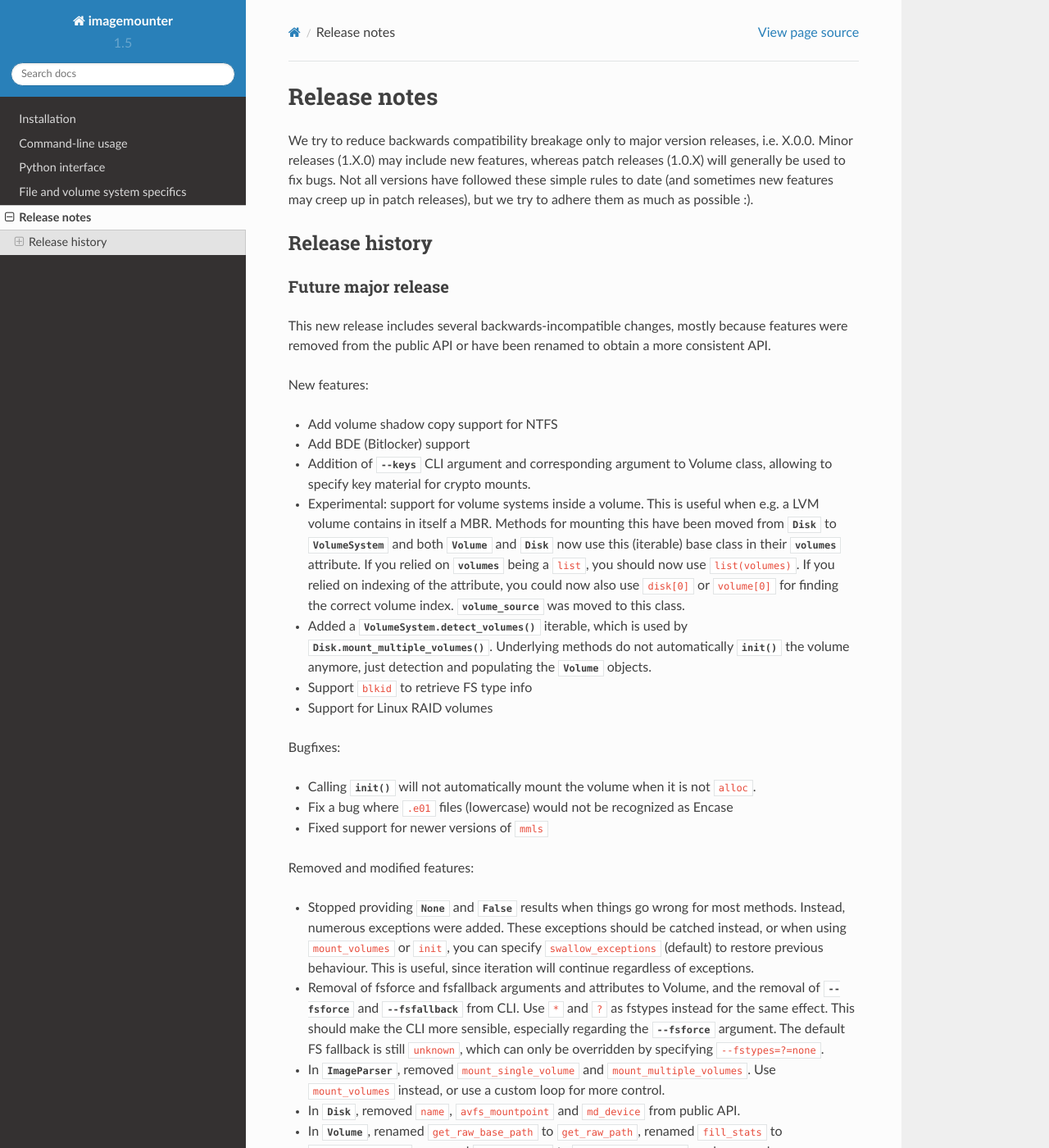
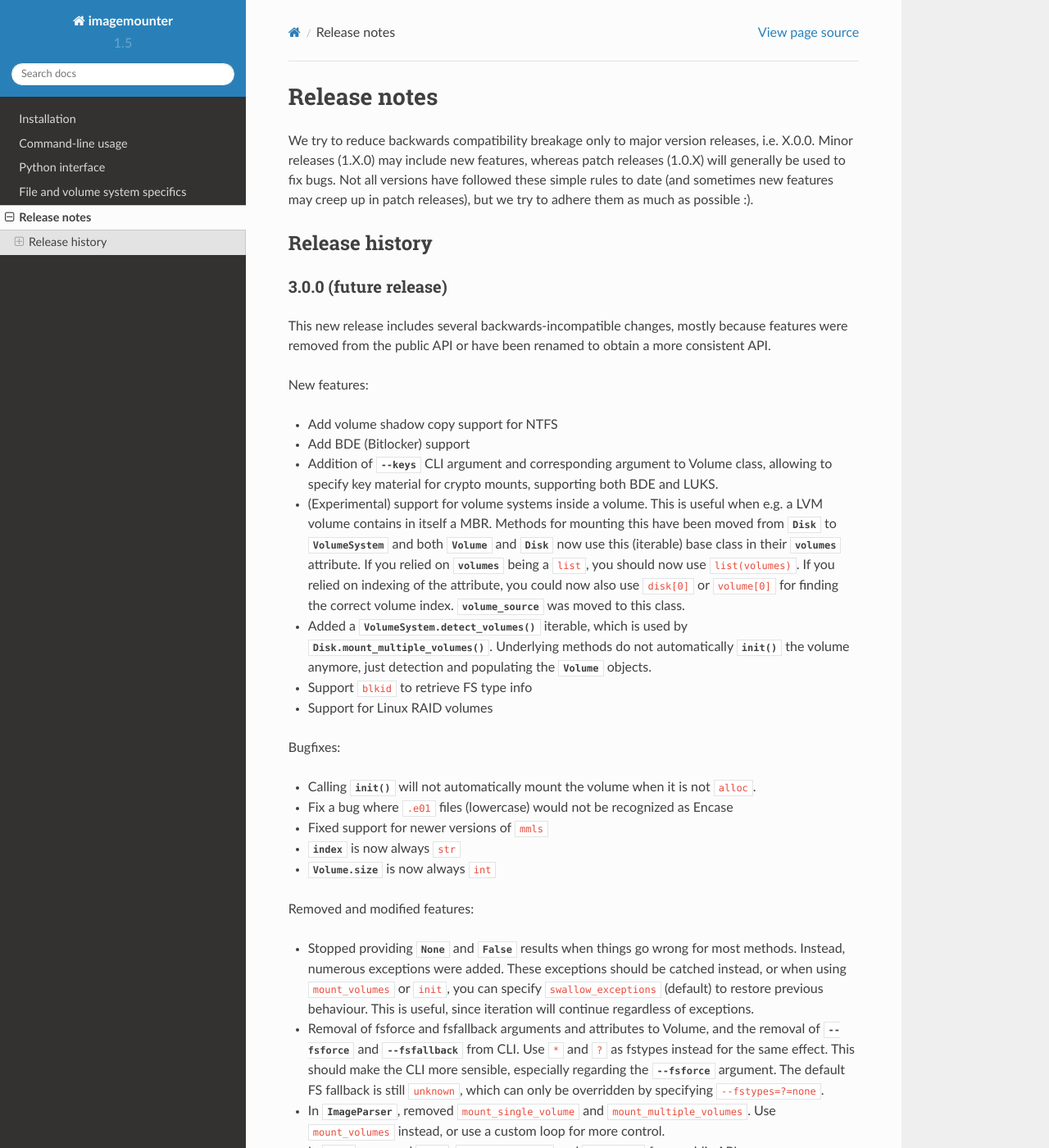
Before and after one commit to ralphje/imagemounter, a Sphinx documentation site: the page built from docs/changelog.rst, in a window 1280 px wide and 1400 px high. Shown: the whole window at 82% size. Built offline with Sphinx 7.4.7 and the Read the Docs theme 2.0.0, drawn with Linux system fonts in a browser that asks for light colours; some of the changed text lies outside the part shown.

Commit message:
Mark the changelog as for 3.0.0

```diff
--- a/docs/changelog.rst
+++ b/docs/changelog.rst
@@ -6,16 +6,16 @@ We try to reduce backwards compatibility breakage only to major version releases
 Release history
 ~~~~~~~~~~~~~~~
 
-Future major release
---------------------
+3.0.0 (future release)
+----------------------
 This new release includes several backwards-incompatible changes, mostly because features were removed from the public API or have been renamed to obtain a more consistent API.
 
 New features:
 
 * Add volume shadow copy support for NTFS
 * Add BDE (Bitlocker) support
-* Addition of :option:`--keys` CLI argument and corresponding argument to Volume class, allowing to specify key material for crypto mounts.
-* Experimental: support for volume systems inside a volume. This is useful when e.g. a LVM volume contains in itself a MBR. Methods for mounting this have been moved from :class:`Disk` to :class:`VolumeSystem` and both :class:`Volume` and :class:`Disk` now use this (iterable) base class in their :attr:`volumes` attribute. If you relied on :attr:`volumes` being a ``list``, you should now use ``list(volumes)``. If you relied on indexing of the attribute, you could now also use ``disk[0]`` or ``volume[0]`` for finding the correct volume index. :attr:`volume_source` was moved to this class.
+* Addition of :option:`--keys` CLI argument and corresponding argument to Volume class, allowing to specify key material for crypto mounts, supporting both BDE and LUKS.
+* (Experimental) support for volume systems inside a volume. This is useful when e.g. a LVM volume contains in itself a MBR. Methods for mounting this have been moved from :class:`Disk` to :class:`VolumeSystem` and both :class:`Volume` and :class:`Disk` now use this (iterable) base class in their :attr:`volumes` attribute. If you relied on :attr:`volumes` being a ``list``, you should now use ``list(volumes)``. If you relied on indexing of the attribute, you could now also use ``disk[0]`` or ``volume[0]`` for finding the correct volume index. :attr:`volume_source` was moved to this class.
 * Added a :func:`VolumeSystem.detect_volumes` iterable, which is used by :func:`Disk.mount_multiple_volumes`. Underlying methods do not automatically :func:`init` the volume anymore, just detection and populating the :class:`Volume` objects.
 * Support ``blkid`` to retrieve FS type info
 * Support for Linux RAID volumes
@@ -25,6 +25,8 @@ Bugfixes:
 * Calling :func:`init` will not automatically mount the volume when it is not ``alloc``.
 * Fix a bug where ``.e01`` files (lowercase) would not be recognized as Encase
 * Fixed support for newer versions of ``mmls``
+* :attr:`index` is now always ``str``
+* :attr:`Volume.size` is now always ``int``
 
 Removed and modified features:
 
```
Also changed, not shown: other parts of docs/changelog.rst (+0 -1 lines).
